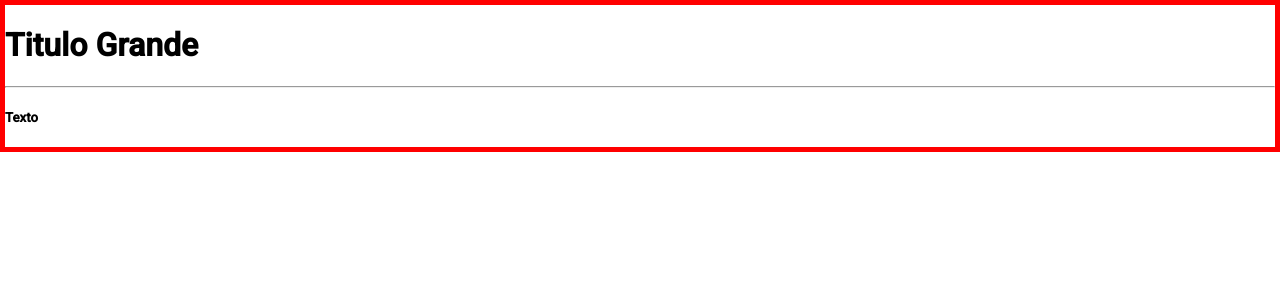
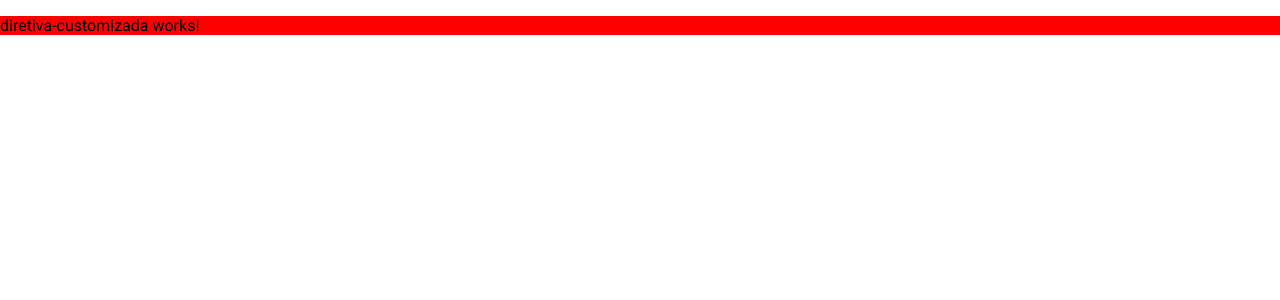
Before and after one commit to lucasviniciosfs/AngularEssentials, an Angular app in the folder frontend/: page / in a window 1280 px wide. Shown: the top 300 px of the page. Built offline with nearby package versions, Linux system fonts and the light colour scheme.

Commit message:
custom directive

```diff
--- a/frontend/src/app/app.component.html
+++ b/frontend/src/app/app.component.html
@@ -5,7 +5,8 @@
 <app-footer></app-footer> -->
 <!-- <app-ng-class></app-ng-class> -->
 <!-- <app-ng-style></app-ng-style> -->
-<app-ng-content>
+<!-- <app-ng-content>
     <h1 class="titulo">Titulo Grande</h1>
     <h5 class="body">Texto</h5>
-</app-ng-content>
+</app-ng-content> -->
+<app-diretiva-customizada></app-diretiva-customizada>
--- a/frontend/src/app/app.module.ts
+++ b/frontend/src/app/app.module.ts
@@ -17,6 +17,8 @@ import { OutputPropertyComponent } from './output-property/output-property.compo
 import { NgClassComponent } from './ng-class/ng-class.component';
 import { NgStyleComponent } from './ng-style/ng-style.component';
 import { NgContentComponent } from './ng-content/ng-content.component';
+import { DiretivaCustomizadaComponent } from './diretiva-customizada/diretiva-customizada.component';
+import { YellowBackgroundDirective } from './shared/yellow-background.directive';
 
 @NgModule({
   declarations: [
@@ -28,7 +30,9 @@ import { NgContentComponent } from './ng-content/ng-content.component';
     OutputPropertyComponent,
     NgClassComponent,
     NgStyleComponent,
-    NgContentComponent
+    NgContentComponent,
+    DiretivaCustomizadaComponent,
+    YellowBackgroundDirective
   ],
   imports: [
     BrowserModule,
--- /dev/null
+++ b/frontend/src/app/diretiva-customizada/diretiva-customizada.component.html
@@ -0,0 +1 @@
+<p appYellowBackground >diretiva-customizada works!</p>
--- /dev/null
+++ b/frontend/src/app/diretiva-customizada/diretiva-customizada.component.ts
@@ -0,0 +1,16 @@
+import { Component, ElementRef, OnInit, Renderer2 } from '@angular/core';
+
+@Component({
+  selector: 'app-diretiva-customizada',
+  templateUrl: './diretiva-customizada.component.html',
+  styleUrls: ['./diretiva-customizada.component.css']
+})
+export class DiretivaCustomizadaComponent implements OnInit {
+
+  constructor(
+  ) { }
+
+  ngOnInit(): void {
+  }
+
+}
--- /dev/null
+++ b/frontend/src/app/shared/yellow-background.directive.ts
@@ -0,0 +1,23 @@
+import { Directive, ElementRef, Renderer2 } from '@angular/core';
+
+@Directive({
+  selector: '[appYellowBackground]'
+})
+export class YellowBackgroundDirective {
+
+   constructor(
+    private _elementRef : ElementRef,
+    private _renderer : Renderer2
+  ) { }
+
+  ngOnInit(): void {
+    //unsecurity
+    //this._elementRef.nativeElement.style.backgroundColor = 'yellow';
+    this._renderer.setStyle(
+      this._elementRef.nativeElement,
+      'background-color',
+      'red'
+    )
+  }
+
+}
```
Also changed, not shown: frontend/src/app/diretiva-customizada/diretiva-customizada.component.css (added).
